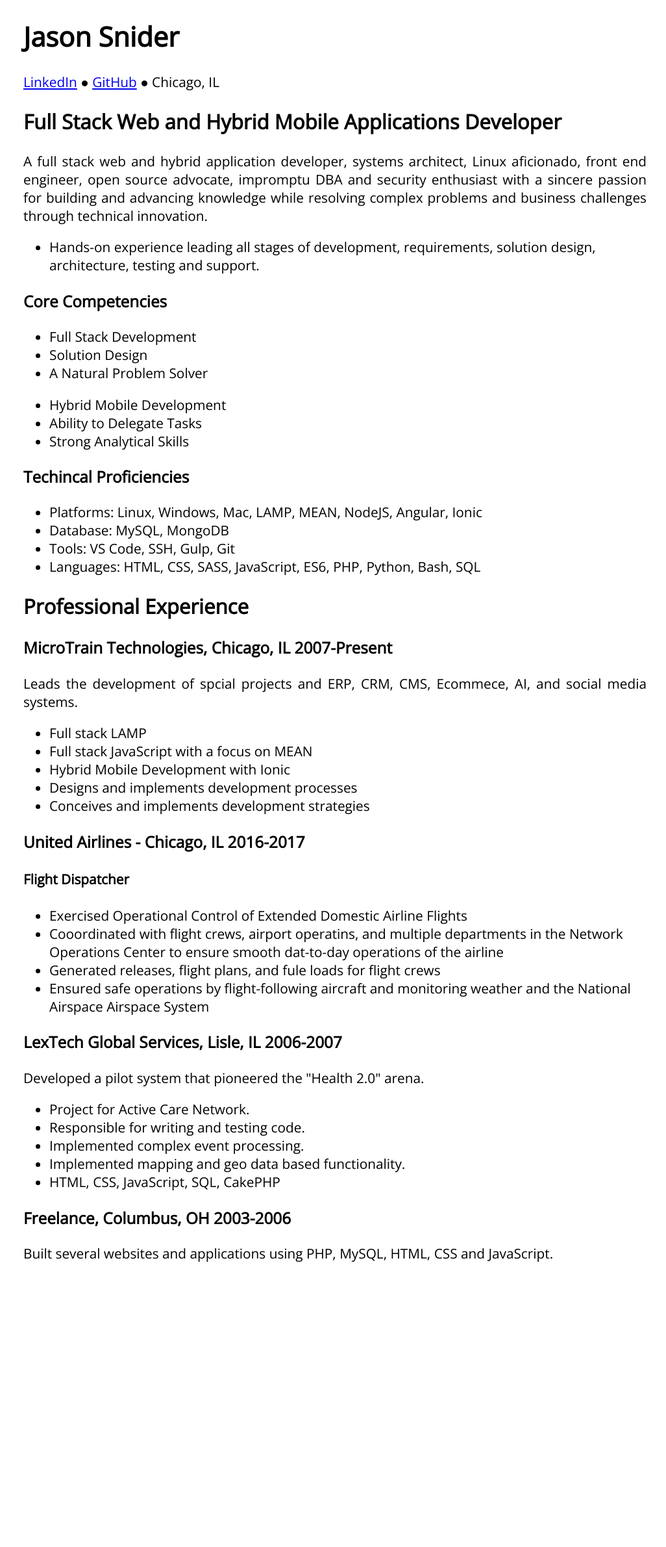
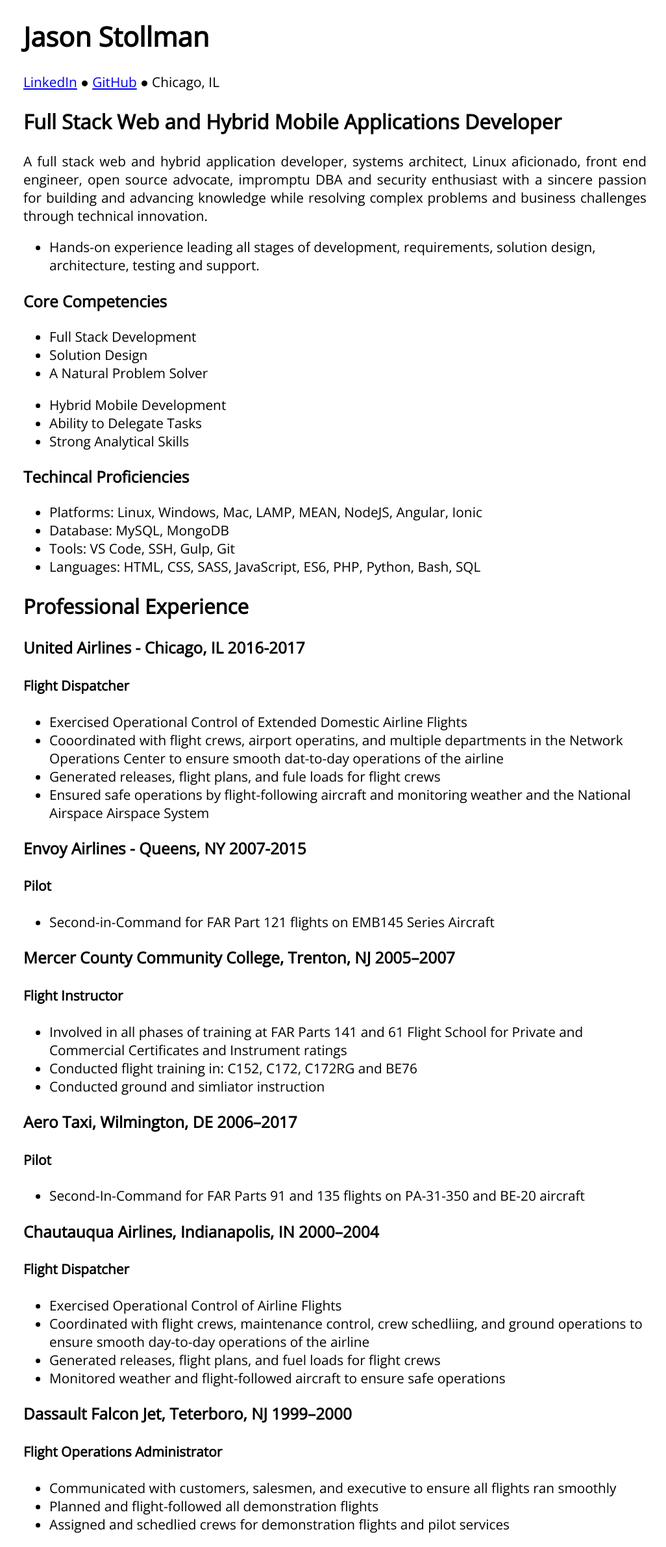
Before and after one commit to JStollman/example.com, a PHP site: page /resume.php in a window 1280 px wide. Shown: the part 50-2431 px from the top of the page at 65% size, without its empty margins (124-1150 px from the left). Before the commit the page ends 1992 px from the top, so only its background shows below. Run offline with PHP 8.4, Linux system fonts and the light colour scheme.

Commit message:
updated resume and contact page

```diff
--- a/public/contact.php
+++ b/public/contact.php
@@ -59,7 +59,7 @@ if(!empty($input)) {
         ]
       );
 
-     header('LOCATION: thanks.html');
+     header('LOCATION: thanks.php');
     }else{
       $message = "<div class=\"message-error\">The form has errors!</div>";
     }
@@ -72,7 +72,7 @@ $message = (!empty($message)?$message:null);
 $content = <<<EOT
 <main>
 
-<h1>Contact Jason Snider</h1>
+<h1>Contact Jason Stollman</h1>
 {$message}
 
 <form action="contact.php" method="POST">
--- a/public/resume.php
+++ b/public/resume.php
@@ -5,7 +5,7 @@ $description = "Jason Stollman's resume" ;
 $content = <<<EOT
 
     <main>
-      <h1>Jason Snider</h1>
+      <h1>Jason Stollman</h1>
 
       <div>
         <a href="https://www.linkedin.com/in/jason-stollman/" target="_blank" rel="noopener">LinkedIn</a>
@@ -62,23 +62,10 @@ $content = <<<EOT
       <section>
         <h2>Professional Experience</h2>
 
-        <h3>MicroTrain Technologies, Chicago, IL 2007-Present</h3>
-        <p>
-          Leads the development of spcial projects and ERP, CRM, CMS, Ecommece, AI,
-          and social media systems.
-        </p>
-        <ul>
-          <li>Full stack LAMP</li>
-          <li>Full stack JavaScript with a focus on MEAN</li>
-          <li>Hybrid Mobile Development with Ionic</li>
-          <li>Designs and implements development processes</li>
-          <li>Conceives and implements development strategies</li>
-        </ul>
       </section>
 
       <section>
         <h3>United Airlines - Chicago, IL 2016-2017</h3>
-
 
         <h4>Flight Dispatcher</h4>
 
@@ -91,28 +78,70 @@ $content = <<<EOT
 
       </section>
 
+      <section>
+        <h3>Envoy Airlines - Queens, NY 2007-2015</h3>
+
+        <h4>Pilot</h4>
+
+        <ul>
+          <li>Second-in-Command for FAR Part 121 flights on EMB145 Series Aircraft</li>
+        </ul>
+
+      </section>
+
 
       <section>
-        <h3>LexTech Global Services, Lisle, IL 2006-2007</h3>
-        <p>
-          Developed a pilot system that pioneered the "Health 2.0" arena.
-        </p>
-        <ul>
-          <li>Project for Active Care Network.</li>
-          <li>Responsible for writing and testing code.</li>
-          <li>Implemented complex event processing.</li>
-          <li>Implemented mapping and geo data based functionality.</li>
-          <li>HTML, CSS, JavaScript, SQL, CakePHP</li>
-        </ul>
+      <h3>Mercer County Community College, Trenton, NJ 2005–2007</h3>
+
+      <h4>Flight Instructor</h4>
+
+      <ul>
+      <li>Involved in all phases of training at FAR Parts 141 and 61 Flight School for Private and Commercial Certificates and Instrument ratings</li>
+      <li> Conducted flight training in: C152, C172, C172RG and BE76</li>
+      <li> Conducted ground and simliator instruction</li>
+      </ul>
+
       </section>
 
       <section>
-        <h3>Freelance, Columbus, OH 2003-2006</h3>
-        <p>
-            Built several websites and applications using PHP, MySQL, HTML, CSS and
-            JavaScript.
-        </p>
+      <h3>Aero Taxi, Wilmington, DE 2006–2017</h3>
+
+      <h4>Pilot</h4>
+
+      <ul>
+      <li>Second-In-Command for FAR Parts 91 and 135 flights on PA-31-350 and BE-20 aircraft</li>
+      </ul>
+
       </section>
+
+      <section>
+      <h3>Chautauqua Airlines, Indianapolis, IN 2000–2004</h3>
+
+      <h4>Flight Dispatcher</h4>
+
+      <ul>
+      <li>Exercised Operational Control of Airline Flights</li>
+      <li>Coordinated with flight crews, maintenance control, crew schedliing, and ground operations to ensure smooth day-to-day operations of the airline</li>
+      <li>Generated releases, flight plans, and fuel loads for flight crews</li>
+      <li>Monitored weather and flight-followed aircraft to ensure safe operations</li>
+      </ul>
+
+      </section>
+
+      <section>
+      <h3>Dassault Falcon Jet, Teterboro, NJ 1999–2000</h3>
+
+      <h4>Flight Operations Administrator</h4>
+
+      <ul>
+      <li>Communicated with customers, salesmen, and executive to ensure all flights ran smoothly</li>
+      <li>Planned and flight-followed all demonstration flights</li>
+      <li>Assigned and schedlied crews for demonstration flights and pilot services</li>
+      </ul>
+
+      </section>
+
+
 
     </main>
 EOT;
```
